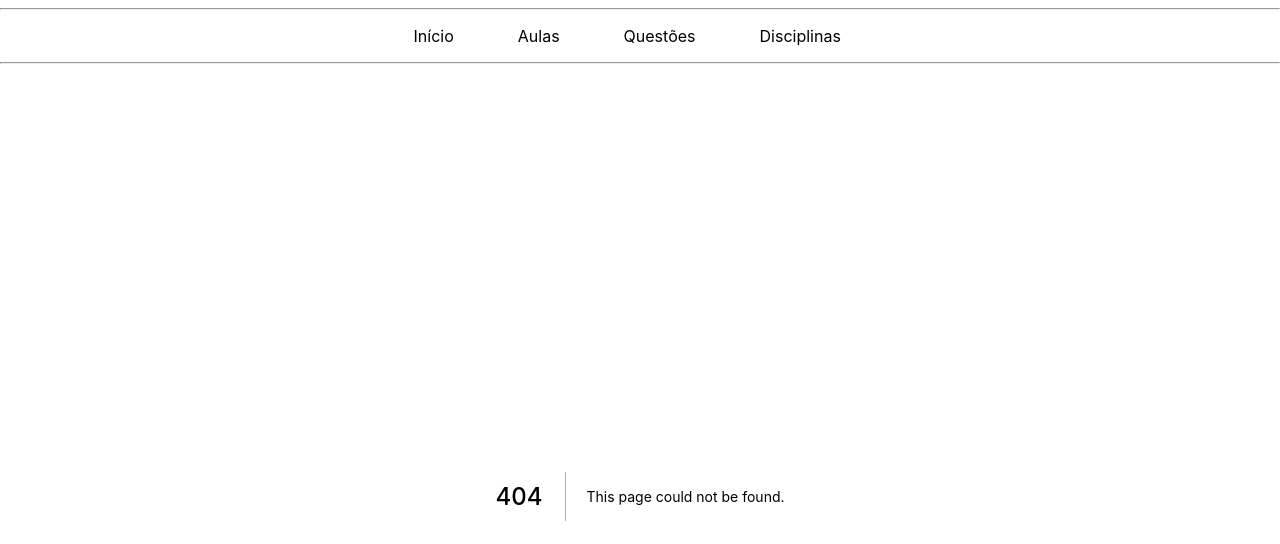
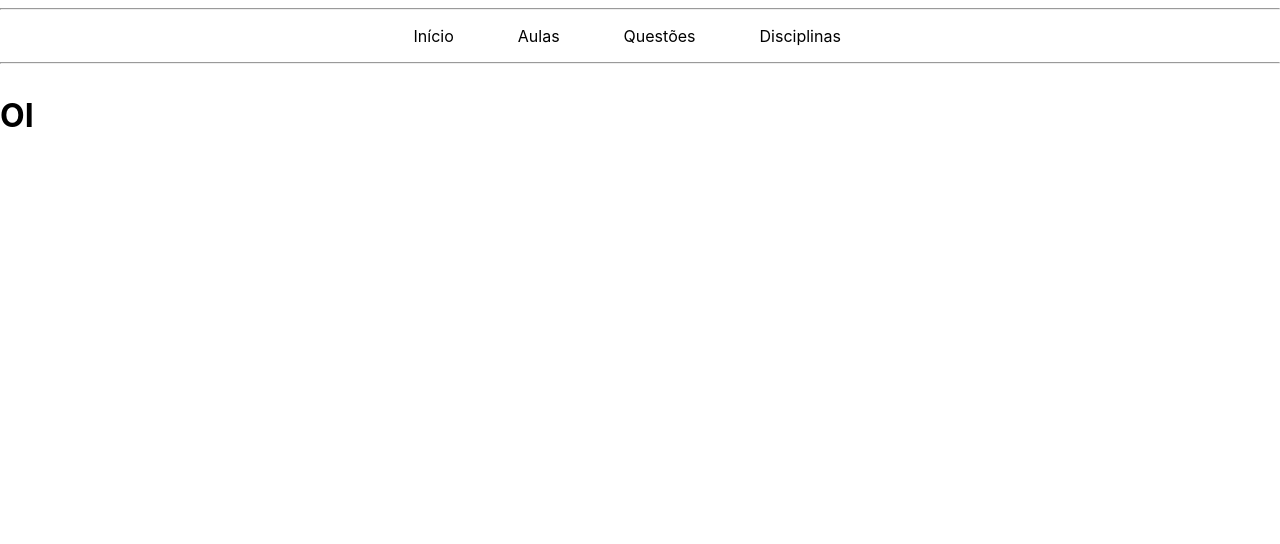
Before and after one commit to JezzDiego/Q-A-website, a Next.js app: page /questoes in a window 1280 px wide. Before the commit this address had no page. Shown: the top 544 px of the page. Built offline with nearby package versions, Linux system fonts and the light colour scheme.

Commit message:
feat: creating the questions route, and component

```diff
--- a/components/Navbar.tsx
+++ b/components/Navbar.tsx
@@ -18,7 +18,7 @@ export default function Navbar() {
             </Link>
           </li>
           <li className={navbar.li}>
-            <Link href={"#"}>
+            <Link href={"/questoes"}>
               <a>Questões</a>
             </Link>
           </li>
--- /dev/null
+++ b/pages/questoes/index.tsx
@@ -0,0 +1,9 @@
+export default function Questions() {
+    return (
+        <>
+            <div>
+                <h1>OI</h1>
+            </div>
+        </>
+    )
+}
```
